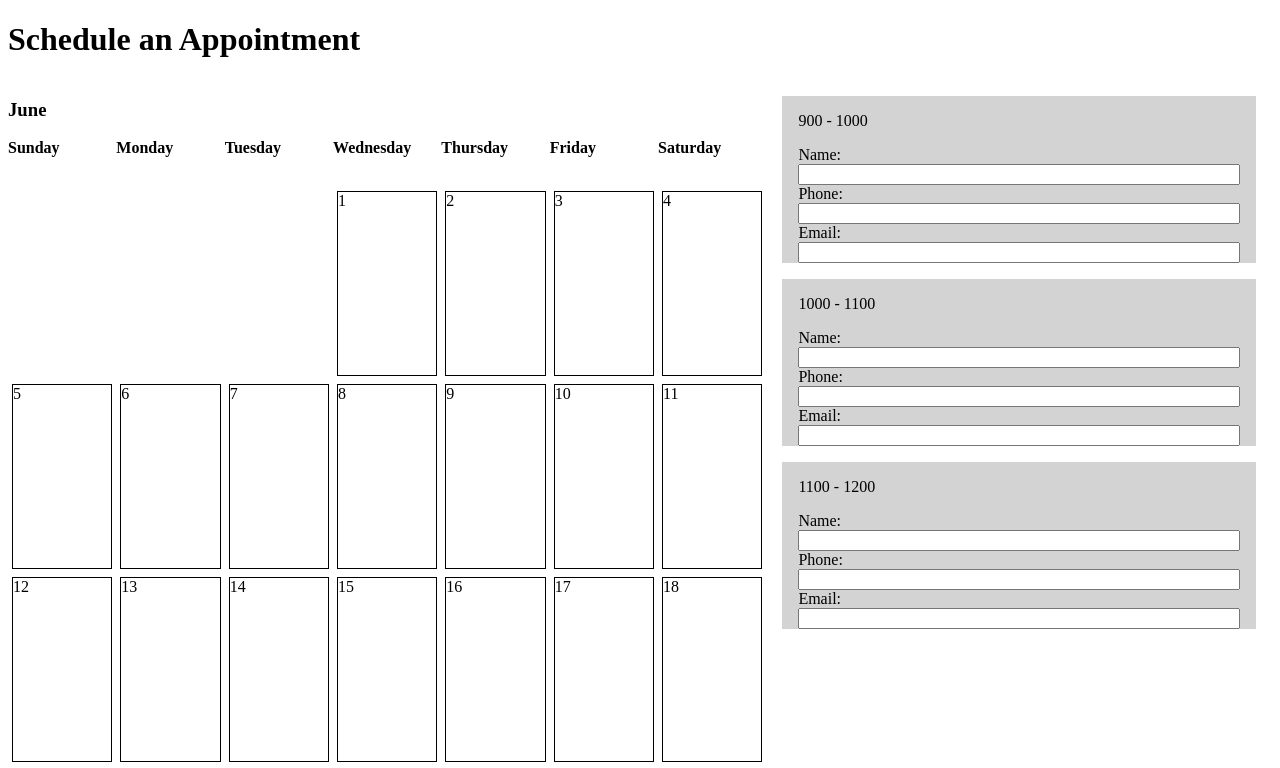
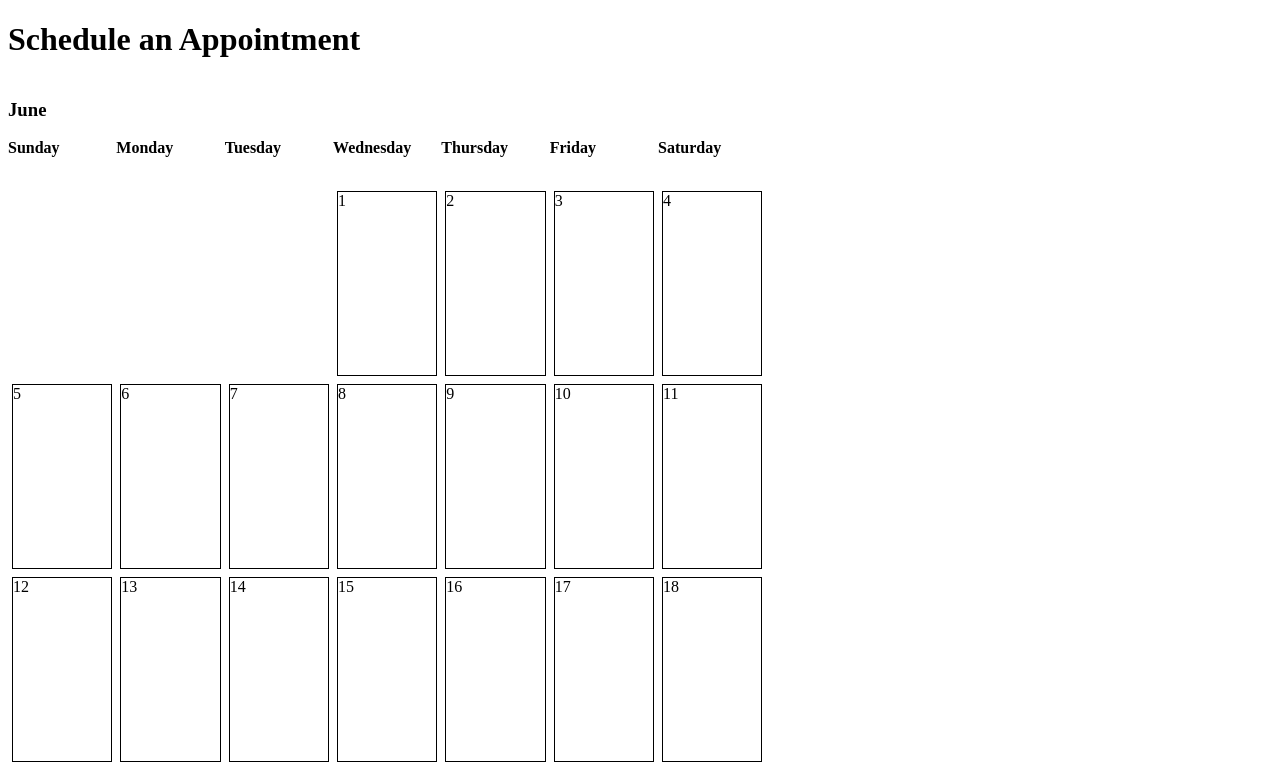
Before and after one commit to ackerm44/react-scheduler, a React (Create React App) app: page / in a window 1280 px wide. Shown: the top 768 px of the page. Built offline with nearby package versions, Linux system fonts and the light colour scheme.

Commit message:
Restructure TimeSlot as Day child

```diff
--- a/src/App.js
+++ b/src/App.js
@@ -8,7 +8,6 @@ function App() {
       <Header/>
       <section className="calendar-timeslot-wrapper">
         <Calendar />
-        <TimeSlots />
       </section>
     </div>
   );
--- a/src/components/Day.js
+++ b/src/components/Day.js
@@ -1,5 +1,6 @@
 import {useState} from 'react'
 import {getTimeSlots} from '../api/timeSlotsAPI'
+import TimeSlots from './TimeSlots'
 
 
 const Day = ({dayOfMonth, year, month, firstOfMonthOffset}) => {
@@ -16,6 +17,7 @@ const Day = ({dayOfMonth, year, month, firstOfMonthOffset}) => {
             }}
         >
             {dayOfMonth}
+            <TimeSlots  timeSlots={timeSlots}/>
         </div>
     )
 }
--- a/src/components/TimeSlot.js
+++ b/src/components/TimeSlot.js
@@ -19,6 +19,7 @@ const TimeSlot = ({slot}) => {
             <input type="tel"></input>
             <label>Email: </label>
             <input type="email"></input>
+            <input type="submit"></input>
         </form>
     </div>
   )
--- a/src/components/TimeSlots.js
+++ b/src/components/TimeSlots.js
@@ -1,21 +1,19 @@
 import {useState} from 'react'
 import TimeSlot from './TimeSlot'
 
-const TimeSlots = () => {
-    // const [timeSlots, setTimeSlots] = useState([])
+const TimeSlots = ({timeSlots}) => {
+    const display = timeSlots ?
 
-    const timeSlots= [
-        [900,1000],
-        [1000,1100],
-        [1100,1200]
-    ]
-  return (
     <section className="timeSlots">
         <div className="timeSlots-wrapper">
             {timeSlots.map((slot, i) => <TimeSlot key={i} slot={slot}/>)}
         </div>
     </section>
 
+    :
+    ''
+  return (
+    display
   )
 }
 
--- a/src/index.css
+++ b/src/index.css
@@ -35,4 +35,5 @@
 .timeSlot form {
   display: flex;
   flex-direction: column;
+  padding: 1em 0;
 }
```
